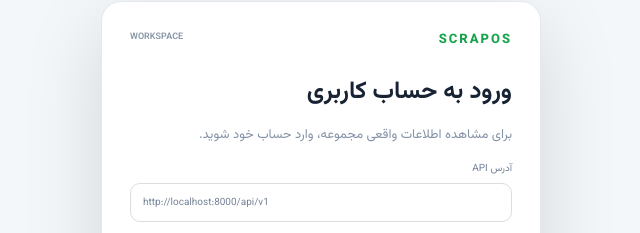
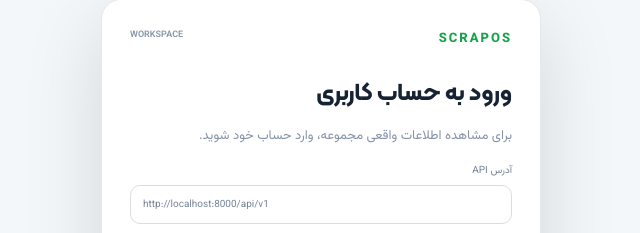
Before and after one commit to seyedsinanabavi/scrapos-premium, a plain HTML site: page index.html in a window 1280 px wide. Shown: the part 137-370 px from the top of the page, 319-959 px from the left. Drawn offline with Linux system fonts and the light colour scheme.

Commit message:
Add Kalameh Bold for headings and brand name
- assets/fonts/Kalameh-Bold.ttf with @font-face (font-display: swap)
- --font-display token; h1-h3 and brand name use it, body stays on Vazirmatn
- service worker precaches the font; cache bumped to v2

Co-Authored-By: Claude Haiku 5.5 <noreply@anthropic.com>
Claude-Session: https://claude.ai/code/session_01A5pirfei8y5c41dw9UEKng

```diff
--- a/assets/css/app.css
+++ b/assets/css/app.css
@@ -1,4 +1,13 @@
+@font-face {
+  font-family: "Kalameh";
+  src: url("../fonts/Kalameh-Bold.ttf") format("truetype");
+  font-weight: 700;
+  font-style: normal;
+  font-display: swap;
+}
+
 :root {
+  --font-display: "Kalameh", "Vazirmatn", Inter, sans-serif;
   --bg: #f4f7f9;
   --surface: #fff;
   --surface-2: #f8fafb;
@@ -1417,3 +1426,11 @@ html[dir="ltr"] .modal-actions {
     margin-right: 0;
   }
 }
+
+/* Headings and brand name use Kalameh; body text stays on Vazirmatn. */
+h1,
+h2,
+h3,
+.brand-copy strong {
+  font-family: var(--font-display);
+}
--- a/sw.js
+++ b/sw.js
@@ -3,13 +3,14 @@
 // API requests, cross-origin requests and non-GET requests are never cached,
 // so business data and tokens are never served from storage.
 
-const CACHE_NAME = "scrapos-shell-v1";
+const CACHE_NAME = "scrapos-shell-v2";
 
 const SHELL_FILES = [
   "./",
   "./index.html",
   "./manifest.json",
   "./assets/css/app.css",
+  "./assets/fonts/Kalameh-Bold.ttf",
   "./assets/icons/icon.svg",
   "./locales/fa.json",
   "./locales/en.json",
```
Also changed, not shown: assets/fonts/Kalameh-Bold.ttf (added).
